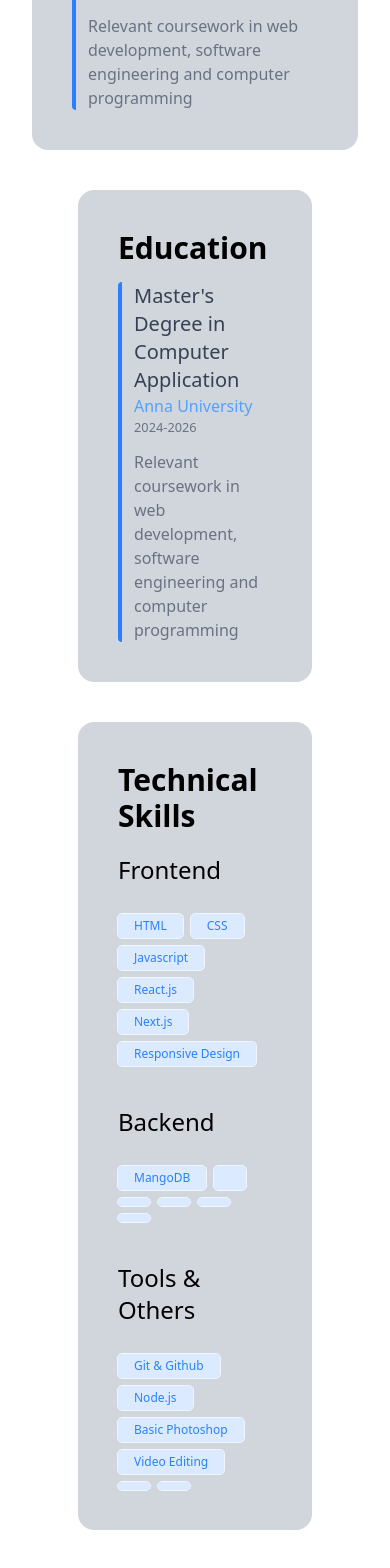
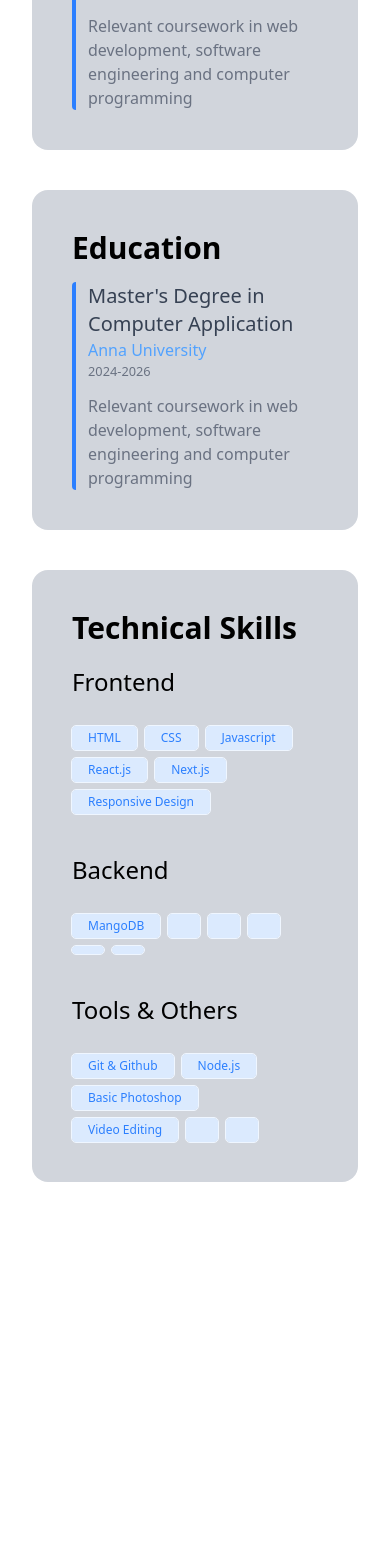
Before and after one commit to ashwinc247/Ashwin-Portfolio, a React (Vite) app: page /resume in a window 390 px wide. Shown: the part 1448-3016 px from the top of the page. After the commit the page ends 2714 px from the top, so only its background shows below. Built offline with nearby package versions, Linux system fonts and the light colour scheme.

Commit message:
resume page margin work 2

```diff
--- a/src/Component/Resume.jsx
+++ b/src/Component/Resume.jsx
@@ -66,7 +66,7 @@ export const Resume = () => {
                 </div>
 
             </div>
-            <div className=" bg-gray-300 mx-auto w-[60%] rounded-2xl p-10 mt-10">
+            <div className=" bg-gray-300 mx-8 md:mx-[20%] rounded-2xl p-10 mt-10">
                 <h1 className="text-3xl font-bold">
                     Education
                 </h1>
@@ -81,7 +81,7 @@ export const Resume = () => {
 
 
             </div>
-            <div className=" bg-gray-300 mx-auto w-[60%] rounded-2xl p-10 mt-10 mb-[10vh]">
+            <div className=" bg-gray-300 mx-8 md:mx-[20%] rounded-2xl p-10 mt-10 mb-[10vh]">
                 <h1 className="text-3xl font-bold">
                     Technical Skills
                 </h1>
```
